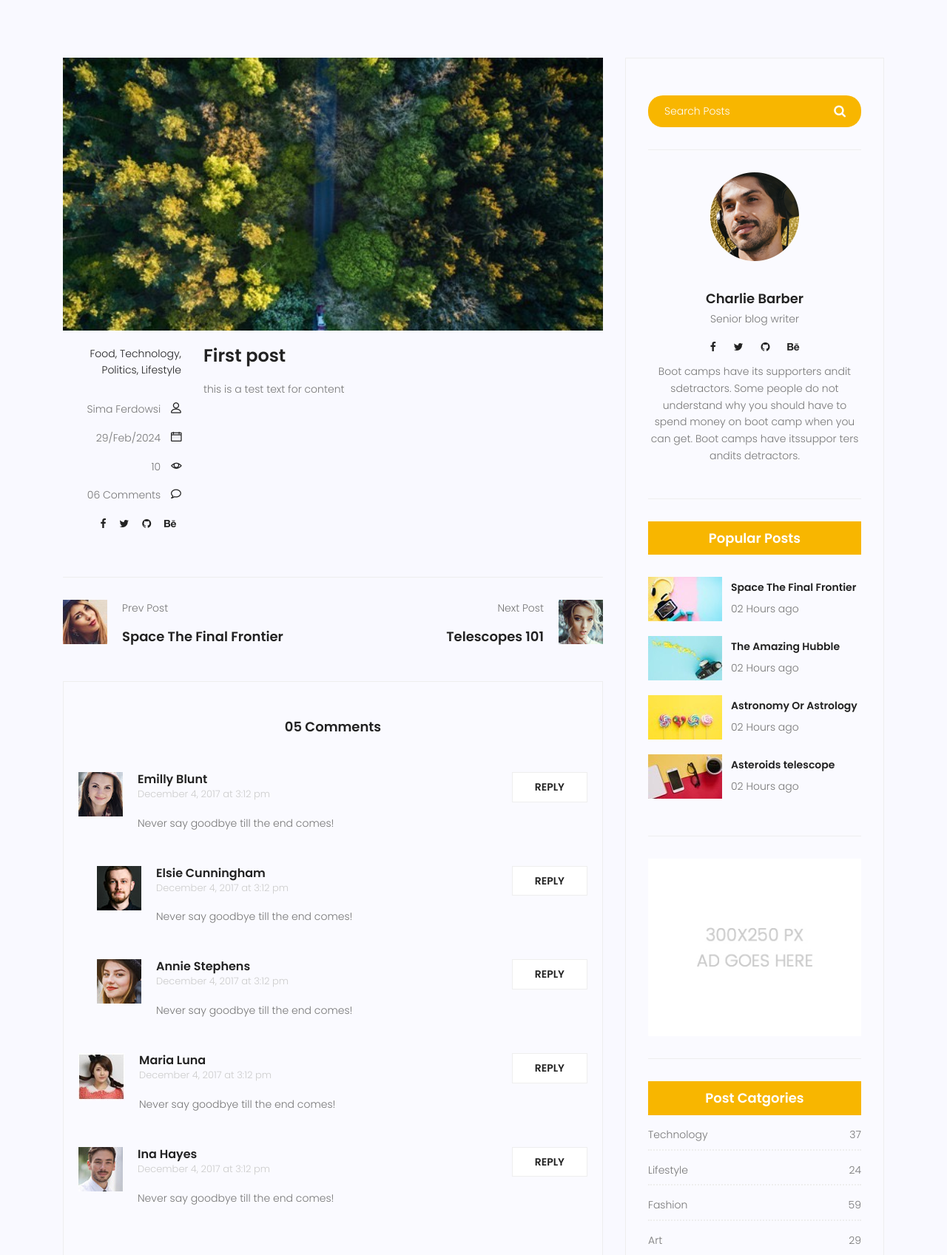
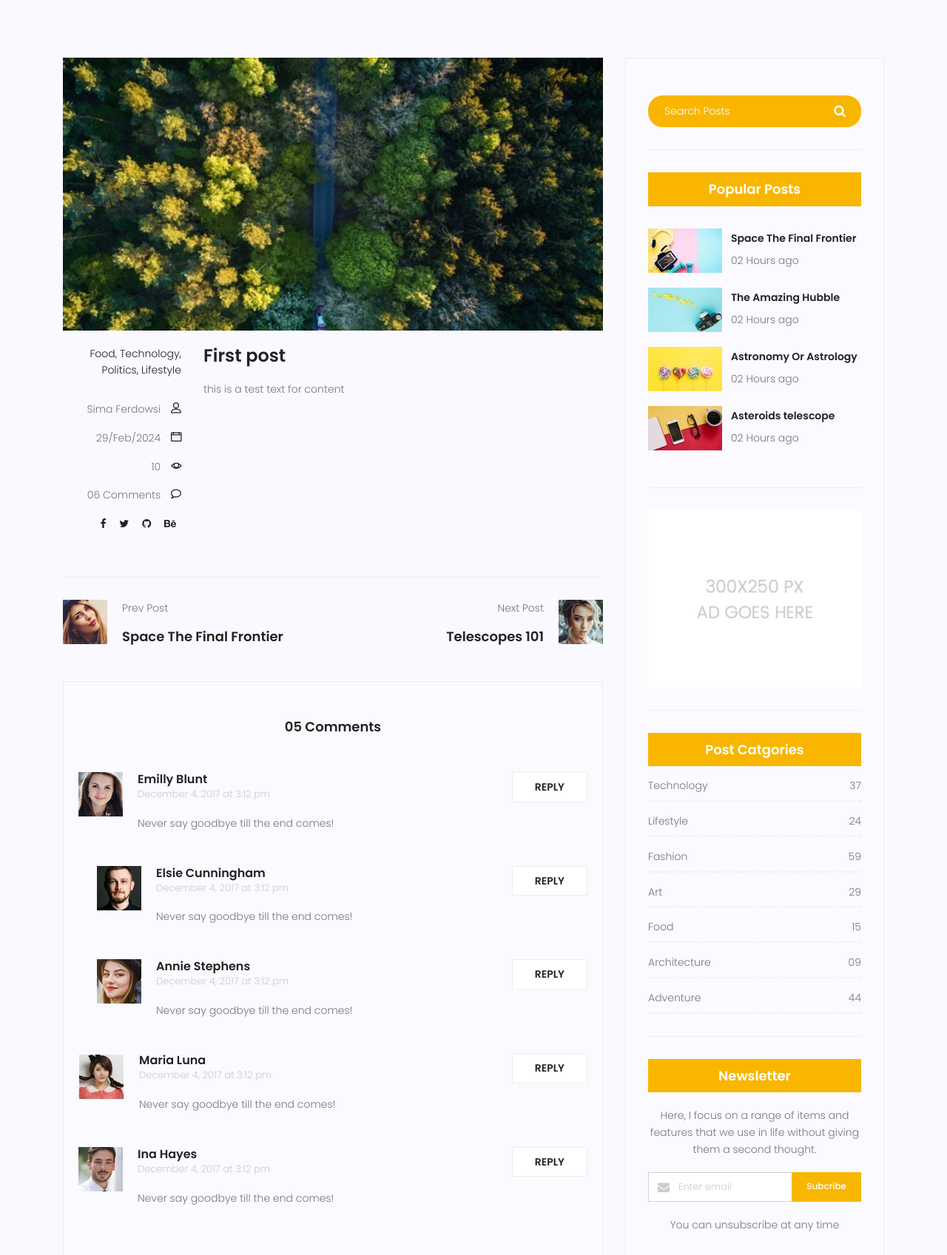
Before and after one commit to arshia-shiekh-bahayi/mysite, a Django app: page /blog/1 in a window 1280 px wide. Shown: the part 342-2039 px from the top of the page at 74% size. Run offline with Django 3.2, Linux system fonts and the light colour scheme; data comes from the database, SQL or seed files in the repository; some libraries are stand-ins or nearby versions.

Commit message:
Update blog-single.html

```diff
--- a/templates/blog/blog-single.html
+++ b/templates/blog/blog-single.html
@@ -232,26 +232,9 @@
 							<button type="submit"><i class="fa fa-search"></i></button>
 						</form>
 					</div>
-					<div class="single-sidebar-widget user-info-widget">
-						<img src="{% static 'img/blog/user-info.png' %}" alt="">
-						<a href="#">
-							<h4>Charlie Barber</h4>
-						</a>
-						<p>
-							Senior blog writer
-						</p>
-						<ul class="social-links">
-							<li><a href="#"><i class="fa fa-facebook"></i></a></li>
-							<li><a href="#"><i class="fa fa-twitter"></i></a></li>
-							<li><a href="#"><i class="fa fa-github"></i></a></li>
-							<li><a href="#"><i class="fa fa-behance"></i></a></li>
-						</ul>
-						<p>
-							Boot camps have its supporters andit sdetractors. Some people do not understand why you
-							should have to spend money on boot camp when you can get. Boot camps have itssuppor ters
-							andits detractors.
-						</p>
-					</div>
+
+                    {% include 'blog/blog-writer.html' %}
+
 					<div class="single-sidebar-widget popular-post-widget">
 						<h4 class="popular-title">Popular Posts</h4>
 						<div class="popular-post-list">
@@ -301,9 +284,9 @@
 							</div>
 						</div>
 					</div>
-					<div class="single-sidebar-widget ads-widget">
-						<a href="#"><img class="img-fluid" src="{% static 'img/blog/ads-banner.jpg' %}" alt=""></a>
-					</div>
+
+                    {% include 'blog/blog-ads.html' %}
+
 					<div class="single-sidebar-widget post-category-widget">
 						<h4 class="category-title">Post Catgories</h4>
 						<ul class="cat-list">
```
